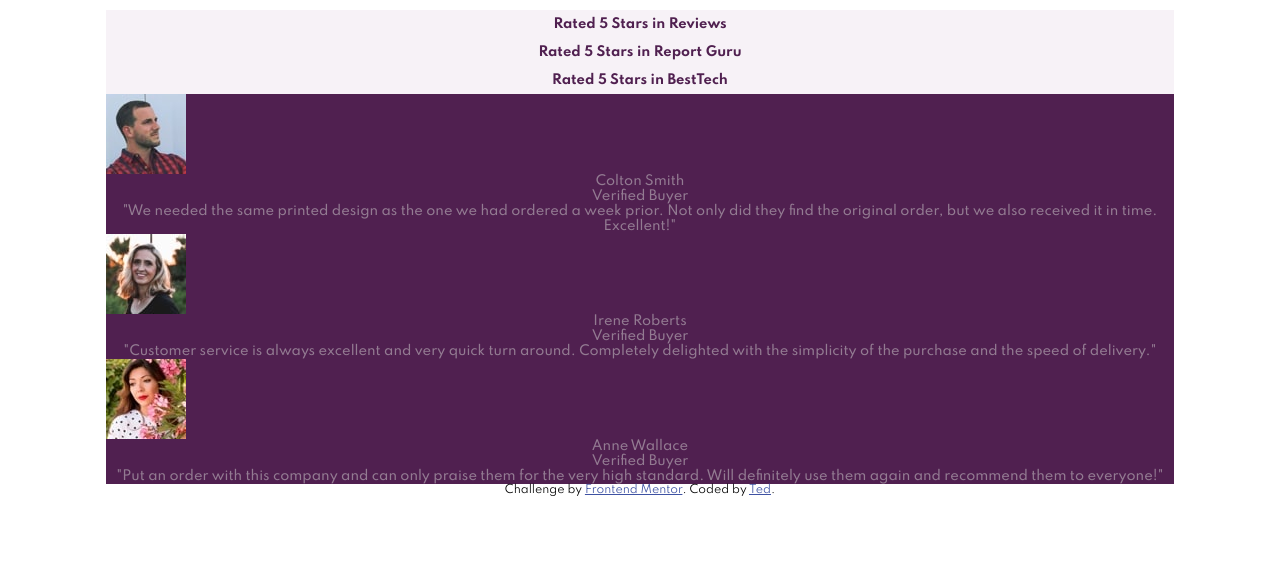
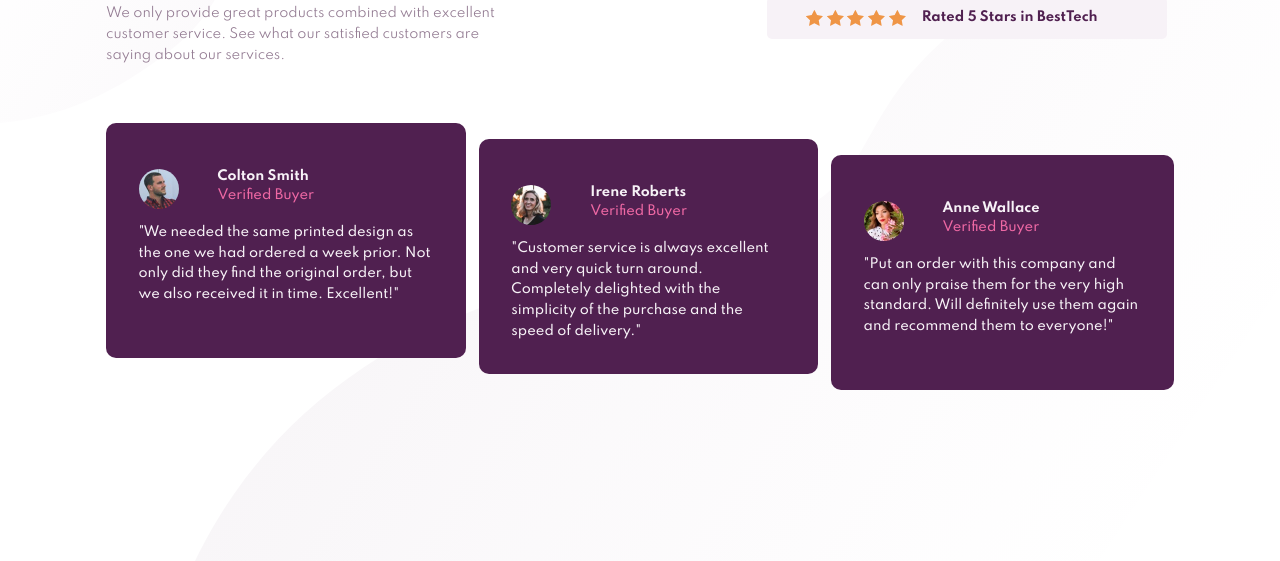
Before and after one commit to sharipoff-0-1/social-proof-section, a plain HTML site: page index.html in a window 1280 px wide. Shown: the part 239-800 px from the top of the page. Drawn offline with Linux system fonts and the light colour scheme.

Commit message:
last changes

```diff
--- a/css/style.css
+++ b/css/style.css
@@ -9,8 +9,6 @@
   --fs-400: 0.8125rem;
   --fs-500: 0.9625rem;
   --fs-900: 2rem;
-
-  --flow-content: 3rem;
 }
 
 *,
@@ -21,8 +19,7 @@
   box-sizing: border-box;
 }
 
-ul[class],
-ol[class] {
+ul[class] {
   list-style: none;
 }
 
@@ -37,6 +34,11 @@ body {
   font-family: var(--ff-primary);
   padding-top: 5rem;
   text-align: center;
+  background-image: url(/images/bg-pattern-top-mobile.svg),
+    url(/images/bg-pattern-bottom-mobile.svg);
+  background-position: top left, bottom right;
+  background-repeat: no-repeat;
+  background-size: min(30% 100px);
 }
 
 h1 {
@@ -50,26 +52,162 @@ h1 {
   font-weight: 700;
 }
 
+.flow-content > * + * {
+  margin-top: 0.7rem;
+}
+
 .container {
   max-width: 70rem;
   padding: 0 2em;
   margin: 0 auto;
 }
 
-.header-info {
+.info {
   color: var(--clr-neutral-100);
   margin-bottom: 2em;
+  line-height: 1.6;
 }
 
 .reviews li {
   background: var(--clr-neutral-200);
   color: var(--clr-primary-700);
   font-weight: 700;
-  padding: 0.5em 2em;
+  padding: 0.75rem 2rem;
+  border-radius: 5px;
+  max-width: 25rem;
+  margin-left: auto;
+  margin-right: auto;
+}
+
+.reviews li::before {
+  content: "";
+  width: 100px;
+  height: 1rem;
+  display: block;
+  margin: 0 auto;
+  margin-bottom: 0.7em;
+  background-image: url(/images/icon-star.svg);
+  background-repeat: space;
+}
+
+/* .reviews li:nth-child(2) {
+  margin: 1rem 0;
+} */
+
+.reviews {
+  margin-bottom: 3em;
 }
 
 .quotes {
+  display: flex;
+  flex-direction: column;
+  gap: 1em;
+  color: var(--clr-neutral-200);
+  font-weight: 500;
+  text-align: left;
+}
+
+.quotes li {
   background: var(--clr-primary-700);
-  color: var(--clr-neutral-100);
+  padding: 2.5em 2.5em;
+  border-radius: 10px;
+  max-width: 25rem;
+  margin-left: auto;
+  margin-right: auto;
+}
+
+.split {
+  display: flex;
+  padding: 1em 0;
+  gap: 1em;
+}
+
+.split img {
+  width: 40px;
+  border-radius: 50%;
+  margin-right: 2em;
+}
+
+.name {
+  font-weight: 700;
+  margin-bottom: 0.3em;
+}
+
+.status {
+  color: var(--clr-primary-300);
+}
+
+.quote {
   font-weight: 500;
+  line-height: 1.6;
 }
+
+@media screen and (min-width: 50em) {
+  body {
+    background-image: url(/images/bg-pattern-top-desktop.svg),
+      url(/images/bg-pattern-bottom-desktop.svg);
+    background-position: top left, bottom right;
+    background-repeat: no-repeat;
+    background-size: min(30% 100px);
+    padding: 10em 0;
+    margin: 0 auto;
+  }
+
+  .max-split {
+    display: flex;
+    gap: 1em;
+  }
+
+  .intro {
+    max-width: 45%;
+    text-align: left;
+  }
+
+  .intro h1 {
+    margin-left: 0;
+    margin-bottom: 0.5em;
+  }
+
+  .info {
+    padding-right: 4rem;
+  }
+
+  .reviews {
+    max-width: 55%;
+    width: 100%;
+    display: flex;
+    flex-direction: column;
+    align-items: center;
+    margin-left: 3rem;
+  }
+
+  .reviews li {
+    width: 100%;
+    padding: 1em 3em;
+    display: flex;
+  }
+
+  .reviews li::before {
+    margin: 0 1rem 0 0;
+  }
+
+  .reviews li:first-child {
+    transform: translateX(-3.5rem);
+  }
+
+  .reviews li:last-child {
+    transform: translateX(3.5rem);
+  }
+
+  .quotes {
+    flex-direction: row;
+    margin-top: 2rem;
+  }
+
+  .quotes li:nth-child(2) {
+    transform: translateY(1rem);
+  }
+  .quotes li:last-child {
+    transform: translateY(2rem);
+  }
+}
--- a/index.html
+++ b/index.html
@@ -30,25 +30,30 @@
   <body>
     <main>
       <div class="container">
+        <div class="max-split">
+          <div class="intro">
             <h1>10,000+ of our users love our products.</h1>
-        <p class="header-info">
+            <p class="info">
               We only provide great products combined with excellent customer
               service. See what our satisfied customers are saying about our
               services.
             </p>
-
-        <ul class="reviews">
+          </div>
+          <ul class="reviews flow-content">
             <li>Rated 5 Stars in Reviews</li>
             <li>Rated 5 Stars in Report Guru</li>
             <li>Rated 5 Stars in BestTech</li>
           </ul>
+        </div>
 
-        <ul class="quotes">
+        <ul class="quotes max-split">
           <li>
+            <div class="split">
               <img src="images/image-colton.jpg" alt="" />
-            <div class="split">
+              <div>
                 <p class="name">Colton Smith</p>
                 <p class="status">Verified Buyer</p>
+              </div>
             </div>
             <p class="quote">
               "We needed the same printed design as the one we had ordered a
@@ -58,10 +63,12 @@
           </li>
 
           <li>
+            <div class="split">
               <img src="images/image-irene.jpg" alt="" />
-            <div class="split">
+              <div>
                 <p class="name">Irene Roberts</p>
                 <p class="status">Verified Buyer</p>
+              </div>
             </div>
             <p class="quote">
               "Customer service is always excellent and very quick turn around.
@@ -71,12 +78,13 @@
           </li>
 
           <li>
+            <div class="split">
               <img src="images/image-anne.jpg" alt="" />
-            <div class="split">
+              <div>
                 <p class="name">Anne Wallace</p>
                 <p class="status">Verified Buyer</p>
               </div>
-
+            </div>
             <p class="quote">
               "Put an order with this company and can only praise them for the
               very high standard. Will definitely use them again and recommend
@@ -88,13 +96,13 @@
       <!--  end of container -->
     </main>
 
-    <footer>
+    <!-- <footer>
       <div class="attribution">
         Challenge by
         <a href="https://www.frontendmentor.io?ref=challenge" target="_blank"
           >Frontend Mentor</a
         >. Coded by <a href="#">Ted</a>.
       </div>
-    </footer>
+    </footer> -->
   </body>
 </html>
```
Lines whose indentation alone changed are shown as unchanged.
